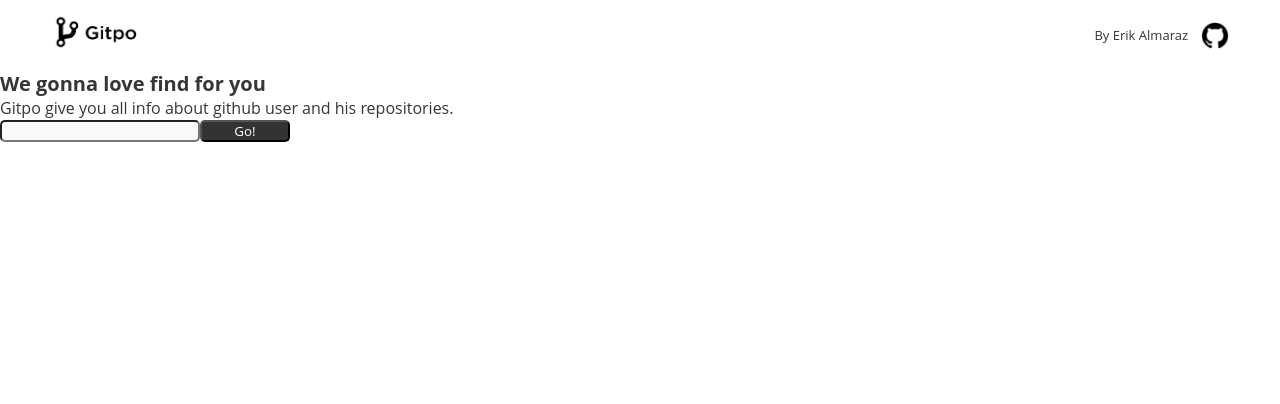
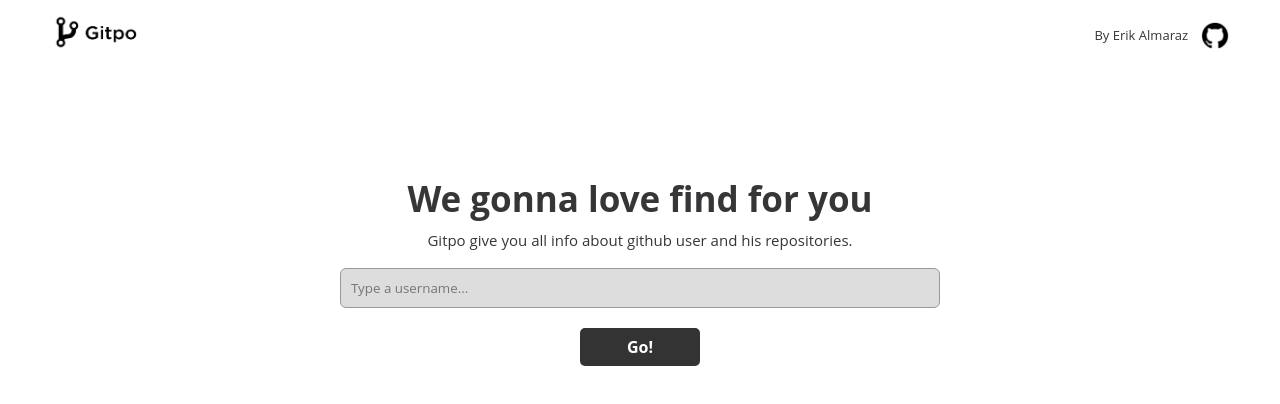
Before and after one commit to erikalmaraz/gitpo-finder, a React (Create React App) app: page / in a window 1280 px wide. Shown: the top 404 px of the page. Built offline with nearby package versions, Linux system fonts and the light colour scheme.

Commit message:
Add structure for user detail page

```diff
--- a/src/App.tsx
+++ b/src/App.tsx
@@ -1,10 +1,14 @@
 import React, { useState } from "react";
 import { Router, RouteComponentProps, Link } from "@reach/router";
-import Home from "./pages/Home/Home";
 import GlobalStyles from "./styles/Global";
 import { ThemeProvider } from "styled-components";
 import { lightTheme, darkTheme } from "./styles/Theme";
-import Header  from "./components/Header/Header";
+// Layout componets
+import Header from "./components/Header/Header";
+// Views/Containers
+import Home from "./pages/Home/Home";
+import User from "./pages/User/User";
+
 function App() {
   const [theme, setTheme] = useState("light");
   const themeToggler = () => {
@@ -18,6 +22,7 @@ function App() {
         <Header />
         <Router>
           <RouterPage path="/" pageComponent={<Home />} />
+          <RouterPage path="/user/:username" pageComponent={<User />} />
         </Router>
       </ThemeProvider>
     </>
--- a/src/components/UserFinder/Styles.ts
+++ b/src/components/UserFinder/Styles.ts
@@ -2,11 +2,15 @@ import styled from "styled-components";
 
 export const Finder = styled.input.attrs({
   type: "text",
+  placeholder: "Type a username..."
 })`
-  width: 80%;
-  max-width: 200px;
-  background-color: #f9f9f9;
-  border-radius: 5px;
+  width: 100%;
+  max-width: 600px;
+  border-radius: 6px;
+  border: 1px solid #999;
+  padding: 10px;
+  margin: 10px 0;
+  background: #ddd;
 `;
 
 export const SubmitButton = styled.button.attrs({
@@ -15,6 +19,11 @@ export const SubmitButton = styled.button.attrs({
   background: #333;
   color: #fff;
   text-align: center;
-  min-width: 90px;
   border-radius: 5px;
+  border: 0;
+  padding: 8px;
+  margin-top: 10px;
+  font-weight: bold;
+  min-width: 120px;
+  font-size: 16px;
 `;
--- a/src/components/UserFinder/UserFinder.tsx
+++ b/src/components/UserFinder/UserFinder.tsx
@@ -1,14 +1,16 @@
-import React from 'react';
-import { Finder, SubmitButton } from './Styles'
-const UserFinder = () =>{
+import React from "react";
+import { Finder, SubmitButton } from "./Styles";
+const UserFinder = () => {
   return (
     <>
-      <Finder />
-      <SubmitButton>
-        Go!
-      </SubmitButton>
+      <div>
+        <Finder />
+      </div>
+      <div>
+        <SubmitButton>Go!</SubmitButton>
+      </div>
     </>
-  )
-}
+  );
+};
 
 export default UserFinder;
--- a/src/pages/Home/Home.tsx
+++ b/src/pages/Home/Home.tsx
@@ -1,9 +1,10 @@
 import React from "react";
 import UserFinder from "../../components/UserFinder/UserFinder"
+import { WrapperSection} from './Styles'
 function Home() {
   return (
-    <>
-      <div>
+    <React.Fragment>
+      <WrapperSection>
         <div>
           <h1>We gonna love find for you</h1>
           <p>Gitpo give you all info about github user and his repositories.</p>
@@ -11,8 +12,8 @@ function Home() {
         <div>
           <UserFinder />
         </div>
-      </div>
-    </>
+      </WrapperSection>
+    </React.Fragment>
   );
 }
 
--- /dev/null
+++ b/src/pages/Home/Styles.ts
@@ -0,0 +1,15 @@
+import styled from "styled-components";
+
+export const WrapperSection = styled.section`
+  min-height: 50vh;
+  align-items: center;
+  display: flex;
+  justify-content: center;
+  flex-wrap: wrap;
+  flex-direction: column;
+  div {
+    width: 80%;
+    text-align: center;
+    margin: 0 auto;
+  }
+`;
--- /dev/null
+++ b/src/pages/User/User.tsx
@@ -0,0 +1,31 @@
+import React from "react";
+
+const User = () => {
+  return (
+    <>
+      <section>
+        {/* Profile Basic */}
+        <div>
+          <div>
+            <img src="" alt="" />
+          </div>
+          <div>
+            <h3>Ale Ornelas Figueroa</h3>
+            <p>greatelse</p>
+          </div>
+        </div>
+        {/* End Profile Basic*/}
+        {/* Profile Desc  */}
+        <div>
+          Description
+        </div>
+        <div>
+          Location
+        </div>
+        {/* End Profile Desc  */}
+      </section>
+    </>
+  );
+};
+
+export default User;
--- a/src/styles/Global.ts
+++ b/src/styles/Global.ts
@@ -18,7 +18,11 @@ const GlobalStyles = createGlobalStyle<{ theme: ThemeType }>`
     cursor: pointer;
   }
   h1 {
-    font-size: 20px;
+    font-size: 35px;
+  }
+  p{
+    margin: 8px;
+    font-size: 15px;
   }
 `;
 
```
